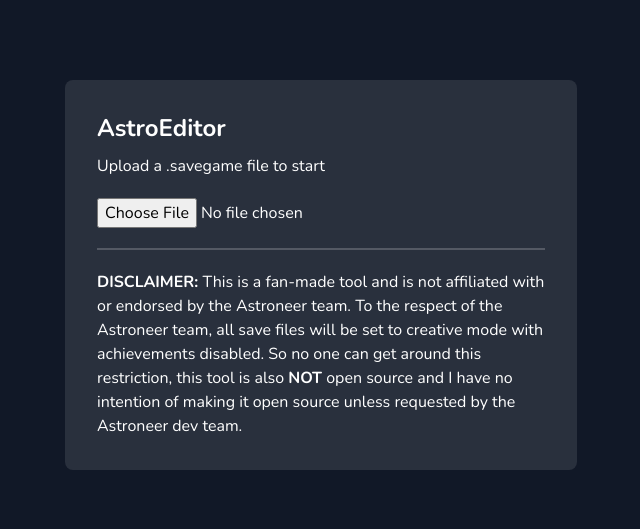
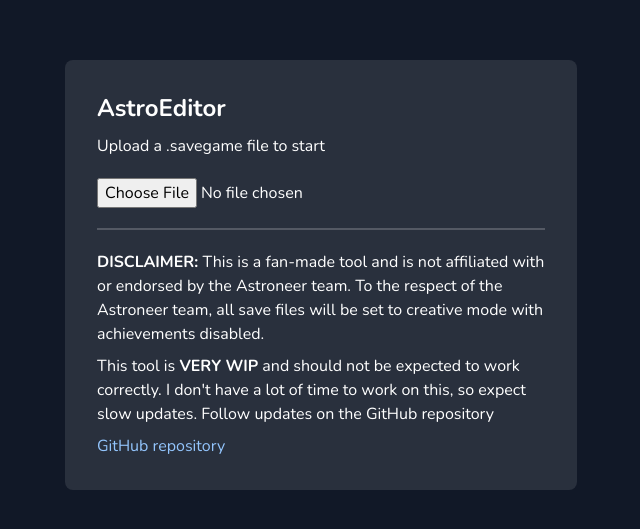
Before and after one commit to Floffah/astroeditor, a Next.js app in the folder apps/web/: page / in a window 1280 px wide. Shown: the part 125-654 px from the top of the page, without its empty margins (319-959 px from the left). Built offline with nearby package versions, Linux system fonts and the light colour scheme.

Commit message:
fix: edit upload form comment

```diff
--- a/apps/web/src/app/FileUploadForm.tsx
+++ b/apps/web/src/app/FileUploadForm.tsx
@@ -39,18 +39,24 @@ export function FileUploadForm() {
 
 			<div className="bg-white/20 w-full h-0.5" />
 
-			<div>
+			<div className="flex flex-col gap-2">
 				<p>
 					<strong>DISCLAIMER: </strong>
 					This is a fan-made tool and is not affiliated with or endorsed by the
 					Astroneer team. To the respect of the Astroneer team, all save files
-					will be set to creative mode with achievements disabled. So no one can
-					get around this restriction, this tool is also <strong>
-						NOT
-					</strong>{' '}
-					open source and I have no intention of making it open source unless
-					requested by the Astroneer dev team.
+					will be set to creative mode with achievements disabled.
 				</p>
+				<p>
+					This tool is <strong>VERY WIP</strong> and should not be expected to
+					work correctly. I don&apos;t have a lot of time to work on this, so
+					expect slow updates. Follow updates on the GitHub repository
+				</p>
+				<a
+					href="https://github.com/floffah/astroeditor"
+					className="text-blue-300 hover:decoration-1 hover:underline"
+				>
+					GitHub repository
+				</a>
 			</div>
 		</div>
 	)
```
